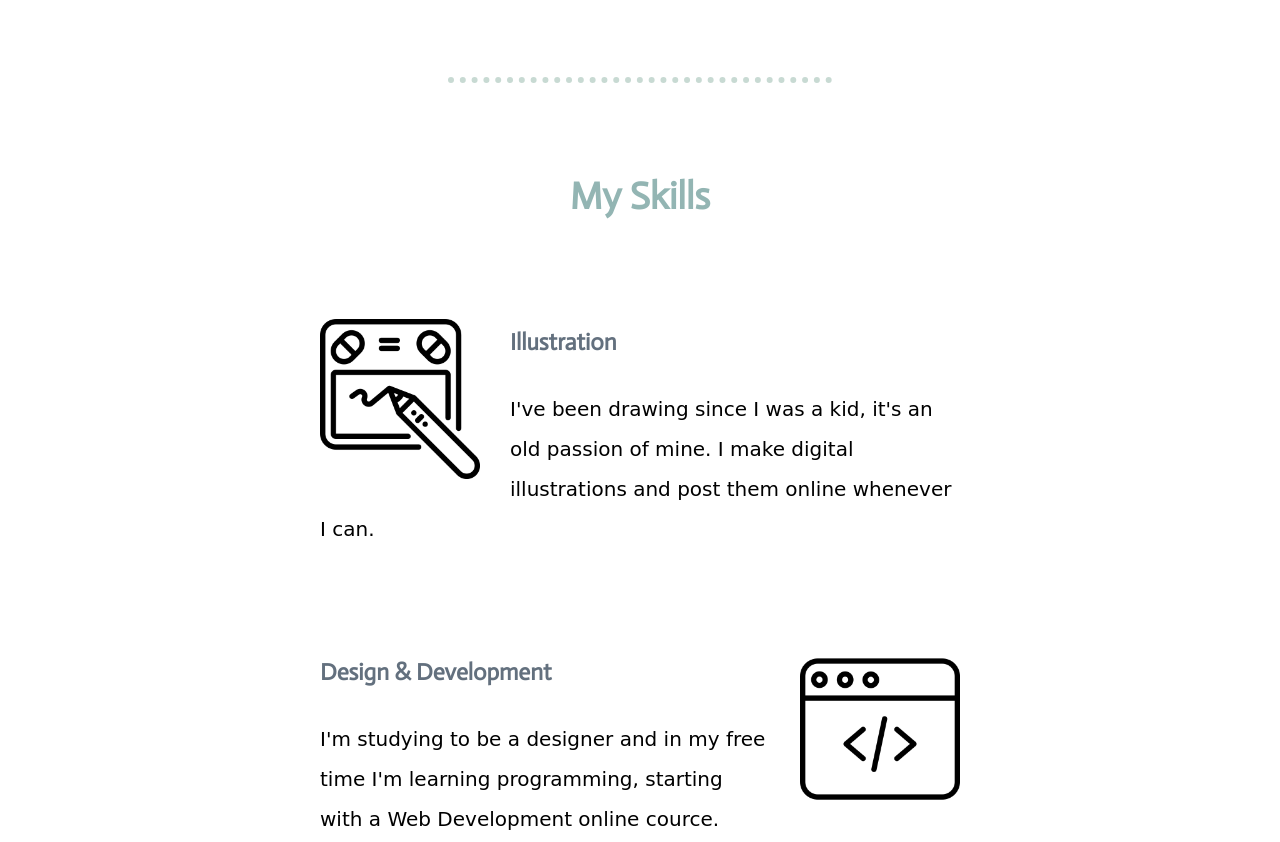
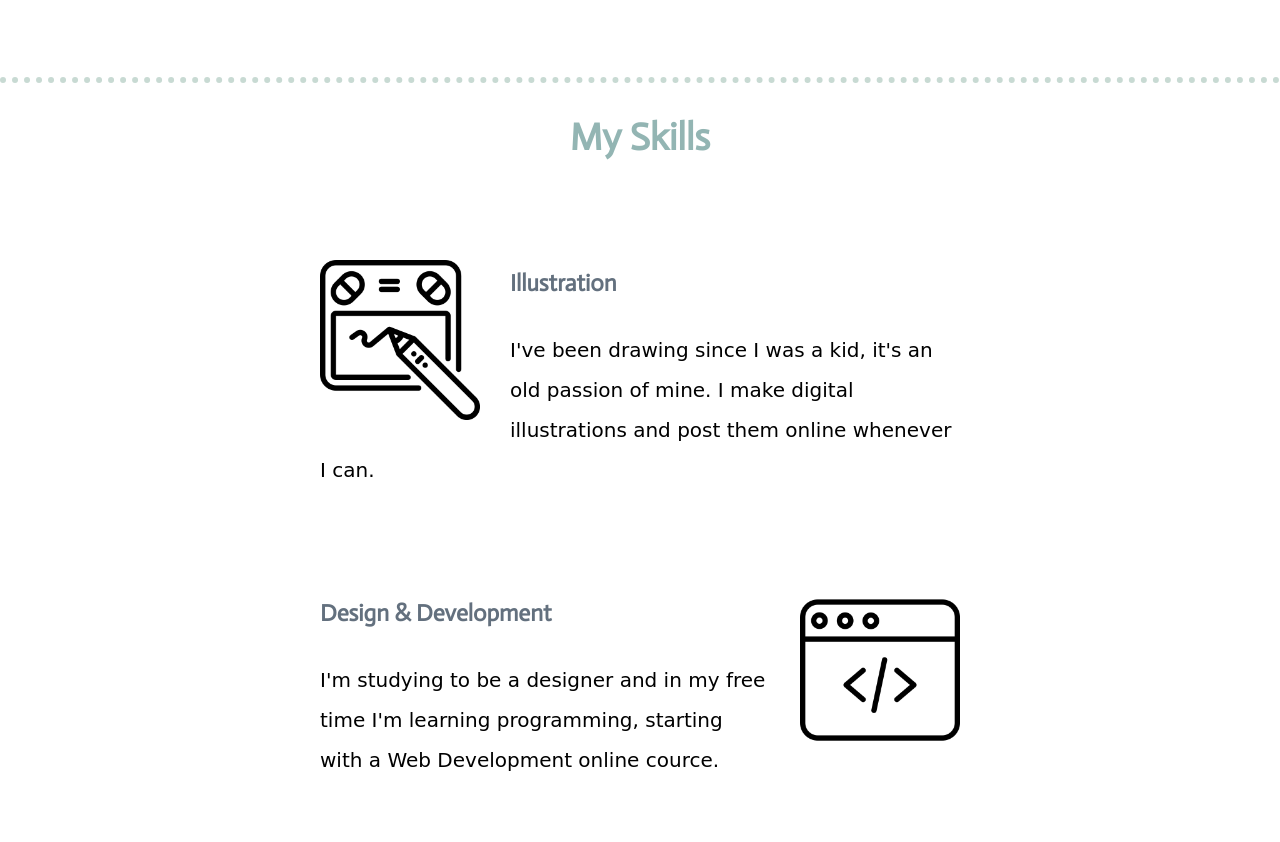
Before and after one commit to Neoarchibr/mws, a plain HTML site: page index.html in a window 1280 px wide. Shown: the part 1295-2137 px from the top of the page. Drawn offline with Linux system fonts and the light colour scheme; a web font is replaced by a local one.

Commit message:
Update styles.css

```diff
--- a/css/styles.css
+++ b/css/styles.css
@@ -7,7 +7,6 @@ body {
 
 div {
   background-color: white;
-  margin-top: 90px;
 }
 
 hr {
@@ -15,6 +14,7 @@ hr {
   border-color: #c8dad3;
   border-bottom-width: 6px;
   width: 30%
+  margin: 90px auto;
 }
 
 /*--------------------------------------------- Textos ------------------------------------------------*/
```
